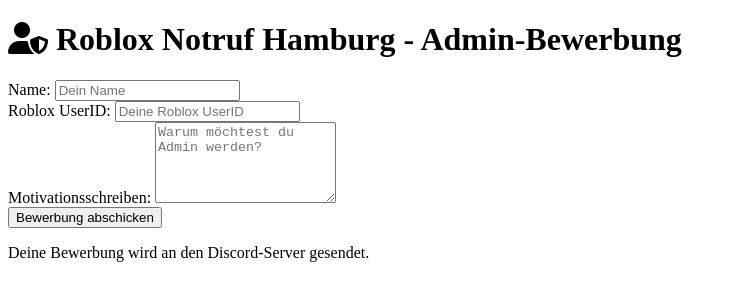
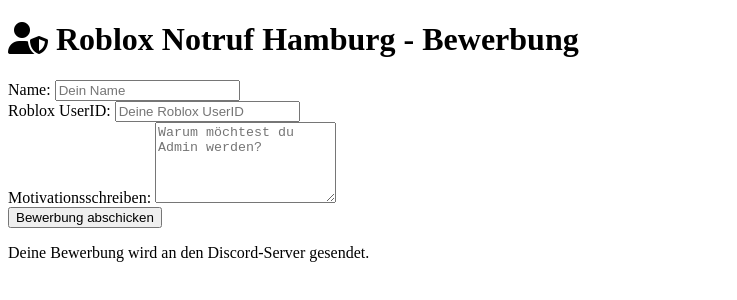
Before and after one commit to ZMgaming14/hhg, a plain HTML site: page index.html in a window 1280 px wide. Shown: the whole page, without its empty margins (0-737 px from the left). Drawn offline with Linux system fonts and the light colour scheme; a small style sheet from the web is missing.

Commit message:
Update index.html

```diff
--- a/index.html
+++ b/index.html
@@ -11,7 +11,7 @@
 </head>
 <body>
   <div class="container">
-    <h1><i class="fas fa-user-shield"></i> Roblox Notruf Hamburg - Admin-Bewerbung</h1>
+    <h1><i class="fas fa-user-shield"></i> Roblox Notruf Hamburg - Bewerbung</h1>
     <form id="admin-bewerbung">
       <div class="form-group">
         <label for="name">Name:</label>
```
